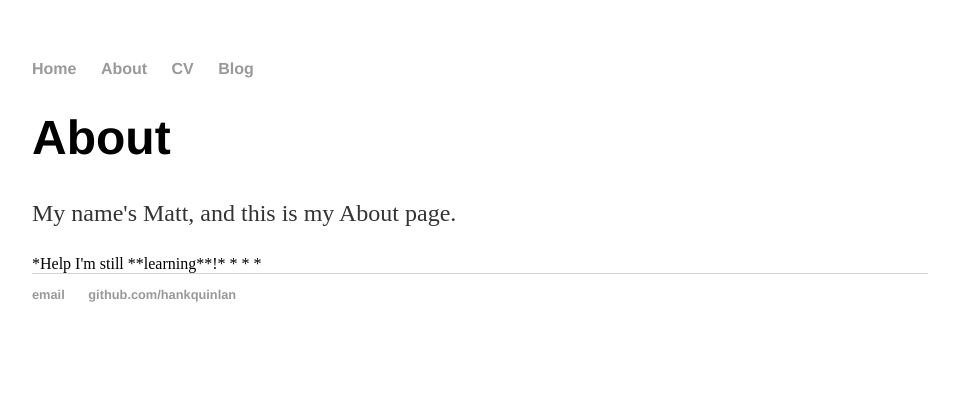
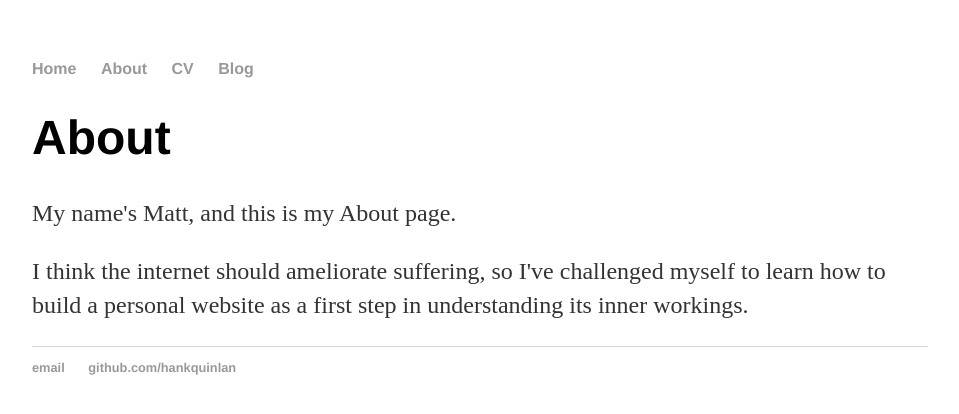
Before and after one commit to matthryknow/matthrynkow.github.io, a Jekyll site: the page built from about/index.html, in a window 1280 px wide. Shown: the top 414 px of the page, without its empty margins (160-1119 px from the left). Built offline with Jekyll 4.4.1, drawn with Linux system fonts in a browser that asks for light colours.

Commit message:
Update index.html

```diff
--- a/about/index.html
+++ b/about/index.html
@@ -7,5 +7,4 @@ title: About
 
 <p> My name's Matt, and this is my About page. </p>
 
-*Help I'm still **learning**!*
-* * *
+<p> I think the internet should ameliorate suffering, so I've challenged myself to learn how to build a personal website as a first step in understanding its inner workings. </p>
```
